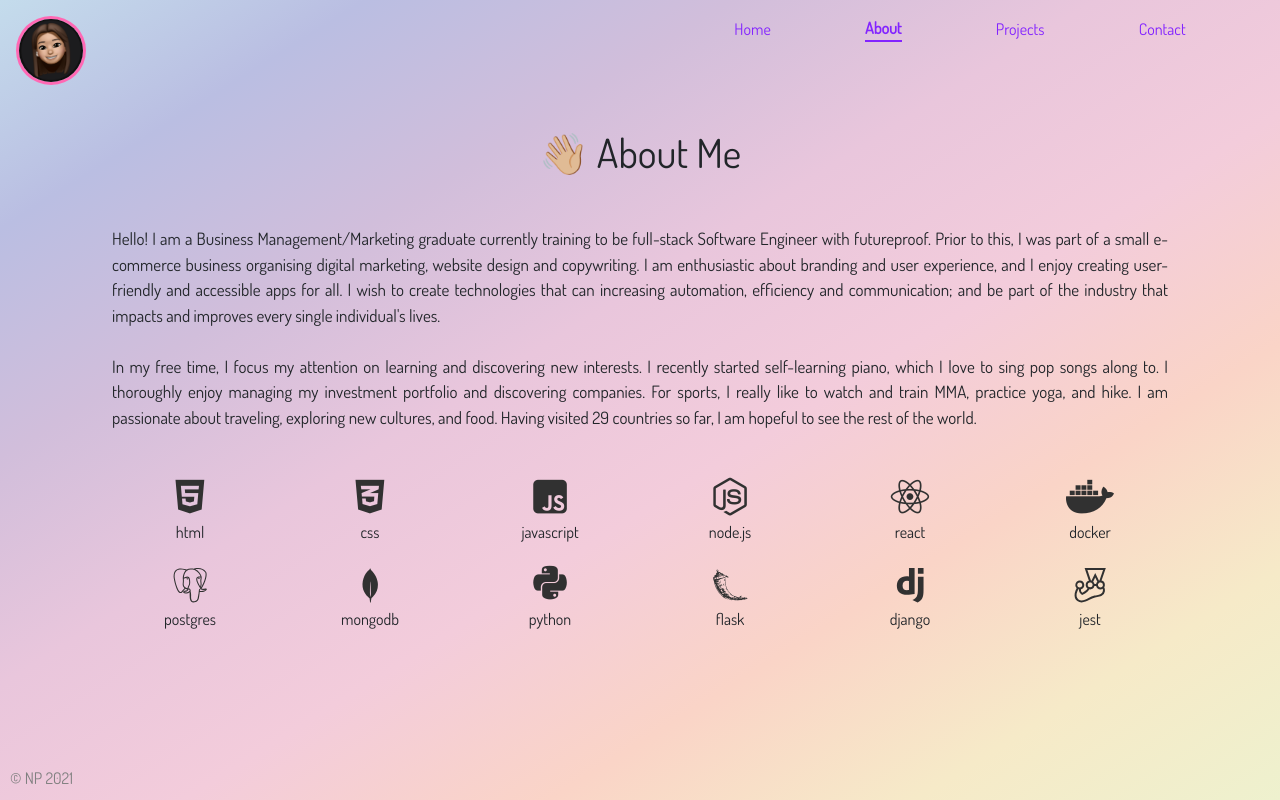
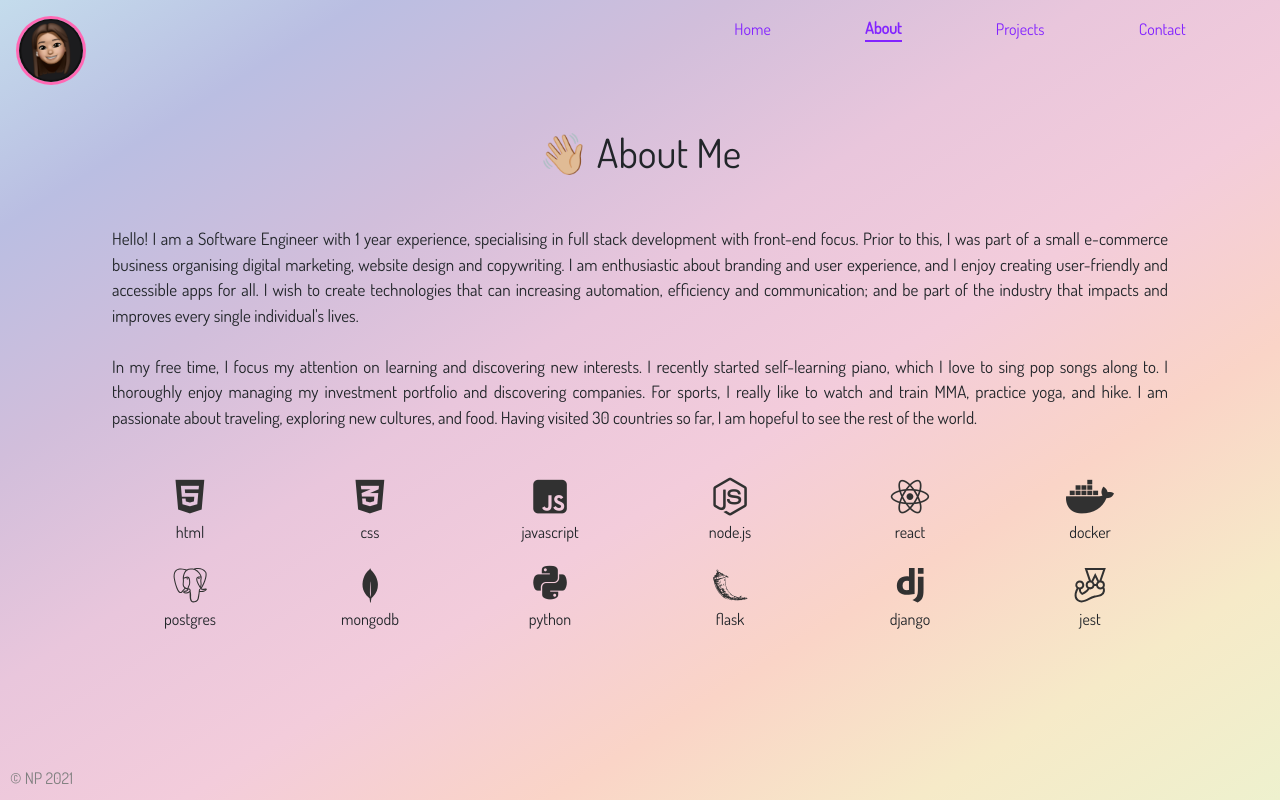
Before and after one commit to natbibi/my-portfolio, a React app: page /about in a window 1280 px wide. Built offline with nearby package versions, Linux system fonts and the light colour scheme.

Commit message:
:speech_balloon: update about me text

```diff
--- a/src/pages/About/index.js
+++ b/src/pages/About/index.js
@@ -5,9 +5,9 @@ const About = () =>
     <>
         <header className="intro-container">
             <h1>👋🏼 About Me</h1>
-            <p style={{ fontSize: "17px", textAlign: "justify" }}>Hello! I am a Business Management/Marketing graduate currently training to be full-stack Software Engineer with futureproof. Prior to this, I was part of a small e-commerce business organising digital marketing, website design and copywriting. I am enthusiastic about branding and user experience, and I enjoy creating user-friendly and accessible apps for all. I wish to create technologies that can increasing automation, efficiency and communication; and be part of the industry that impacts and improves every single individual's lives.
+            <p style={{ fontSize: "17px", textAlign: "justify" }}>Hello! I am a Software Engineer with 1 year experience, specialising in full stack development with front-end focus. Prior to this, I was part of a small e-commerce business organising digital marketing, website design and copywriting. I am enthusiastic about branding and user experience, and I enjoy creating user-friendly and accessible apps for all. I wish to create technologies that can increasing automation, efficiency and communication; and be part of the industry that impacts and improves every single individual's lives.
             <br></br> <br></br>
-            In my free time, I focus my attention on learning and discovering new interests. I recently started self-learning piano, which I love to sing pop songs along to. I thoroughly enjoy managing my investment portfolio and discovering companies. For sports, I really like to watch and train MMA, practice yoga, and hike. I am passionate about traveling, exploring new cultures, and food. Having visited 29 countries so far, I am hopeful to see the rest of the world.
+            In my free time, I focus my attention on learning and discovering new interests. I recently started self-learning piano, which I love to sing pop songs along to. I thoroughly enjoy managing my investment portfolio and discovering companies. For sports, I really like to watch and train MMA, practice yoga, and hike. I am passionate about traveling, exploring new cultures, and food. Having visited 30 countries so far, I am hopeful to see the rest of the world.
             </p>
         </header>
         <Skills />
```
